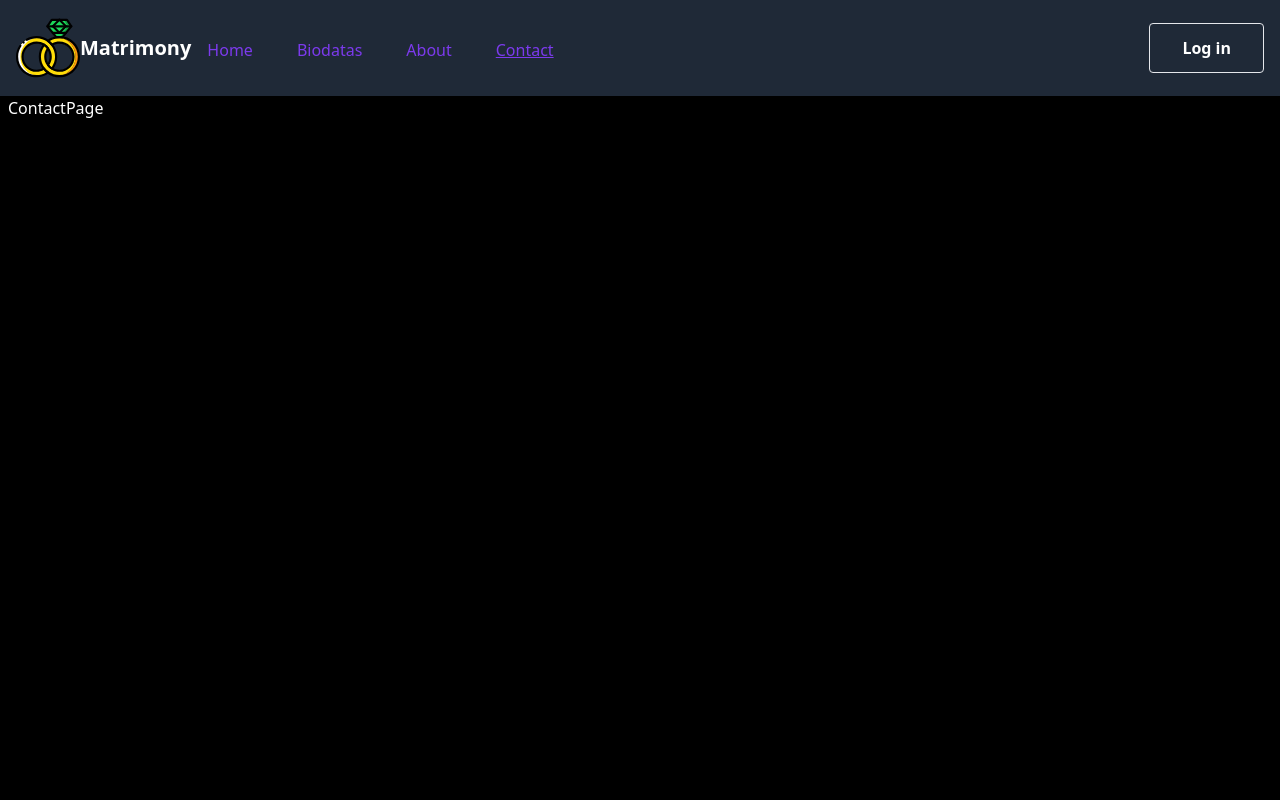
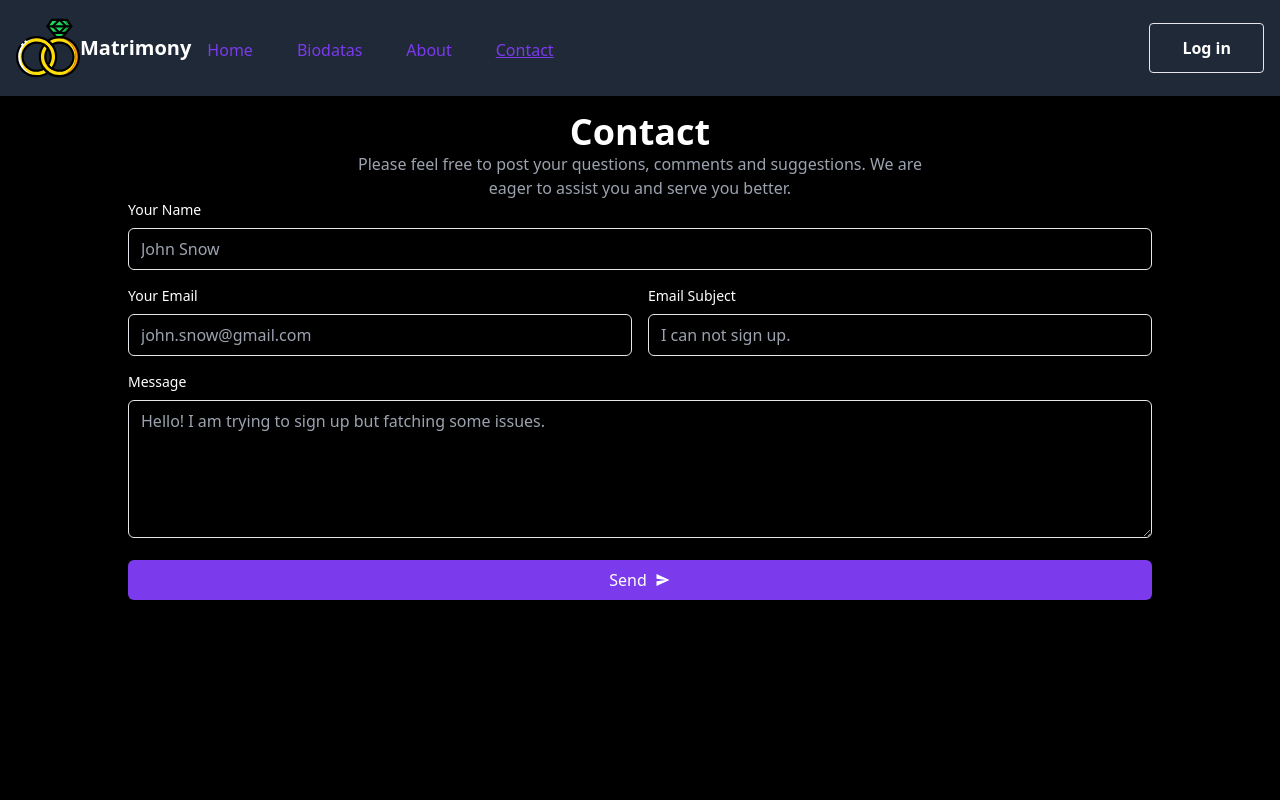
Before and after one commit to sakib-333/matrimony-platform-client, a React (Vite) app: page /contact in a window 1280 px wide. Shown: the top 800 px of the page. Built offline with nearby package versions, Linux system fonts and the light colour scheme; no server answers.

Commit message:
Update contact page.

```diff
--- a/src/Pages/BiodatasPage/BiodatasPage.jsx
+++ b/src/Pages/BiodatasPage/BiodatasPage.jsx
@@ -1,4 +1,4 @@
-import React, { useEffect, useState } from "react";
+import React, { useState } from "react";
 import PageTitle from "../../Components/PageTitle/PageTitle";
 import { useQuery } from "@tanstack/react-query";
 import useAxios from "../../Hooks/useAxios";
@@ -41,7 +41,7 @@ const BiodatasPage = () => {
     <div>
       <PageTitle title="Biodatas" />
       <div className="sm:flex gap-4 space-y-4 sm:space-y-0 my-4">
-        <div className="w-full sm:w-3/12 h-[100px] space-y-4">
+        <div className="w-full sm:w-3/12 space-y-4">
           <h1 className="heading text-left">Filter Options</h1>
           <div>
             <select
@@ -110,7 +110,11 @@ const BiodatasPage = () => {
             <LoadingSpinner />
           ) : (
             <>
-              {!data.length && <h1 className="heading">No data found</h1>}
+              {!data.length && (
+                <div className="w-full h-full flex flex-col items-center justify-center">
+                  <h1 className="heading">No data found</h1>
+                </div>
+              )}
               <div className="grid grid-cols-1 md:grid-cols-2 gap-4">
                 {data.map((user) => (
                   <BiodataCard key={user._id} user={user} />
--- a/src/Pages/ContactPage/ContactPage.jsx
+++ b/src/Pages/ContactPage/ContactPage.jsx
@@ -1,11 +1,75 @@
 import React from "react";
 import PageTitle from "../../Components/PageTitle/PageTitle";
+import { IoMdSend } from "react-icons/io";
 
 const ContactPage = () => {
+  const handleSubmit = (e) => {
+    e.preventDefault();
+  };
   return (
     <div>
       <PageTitle title={"Contact"} />
-      ContactPage
+      <div className="my-4">
+        <h1 className="heading">Contact</h1>
+        <p className="max-w-xl paragraph">
+          Please feel free to post your questions, comments and suggestions. We
+          are eager to assist you and serve you better.
+        </p>
+        <form
+          onSubmit={handleSubmit}
+          className="max-w-5xl mx-auto grid grid-cols-1 md:grid-cols-2 gap-4"
+        >
+          <div className="md:col-span-2">
+            <label htmlFor="name" className="block mb-2 text-sm">
+              Your Name
+            </label>
+            <input
+              type="text"
+              name="name"
+              placeholder="John Snow"
+              className="w-full px-3 py-2 border rounded-md bg-black"
+            />
+          </div>
+          <div>
+            <label htmlFor="email" className="block mb-2 text-sm">
+              Your Email
+            </label>
+            <input
+              type="email"
+              name="email"
+              placeholder="john.snow@gmail.com"
+              className="w-full px-3 py-2 border rounded-md bg-black"
+            />
+          </div>
+          <div>
+            <label htmlFor="subject" className="block mb-2 text-sm">
+              Email Subject
+            </label>
+            <input
+              type="text"
+              name="subject"
+              placeholder="I can not sign up."
+              className="w-full px-3 py-2 border rounded-md bg-black"
+            />
+          </div>
+          <div className="md:col-span-2">
+            <label htmlFor="subject" className="block mb-2 text-sm">
+              Message
+            </label>
+            <textarea
+              type="text"
+              name="subject"
+              placeholder="Hello! I am trying to sign up but fatching some issues."
+              className="w-full px-3 py-2 border rounded-md bg-black"
+              rows={5}
+            ></textarea>
+          </div>
+          <button className="px-4 rounded-md py-2 hover:bg-violet-700 bg-violet-600 flex items-center justify-center gap-2 md:col-span-2">
+            <span>Send</span>
+            <IoMdSend />
+          </button>
+        </form>
+      </div>
     </div>
   );
 };
--- a/src/index.css
+++ b/src/index.css
@@ -6,4 +6,7 @@
   .heading {
     @apply font-bold text-center text-xl sm:text-2xl md:text-3xl lg:text-4xl;
   }
+  .paragraph {
+    @apply mx-auto text-center text-gray-400;
+  }
 }
```
